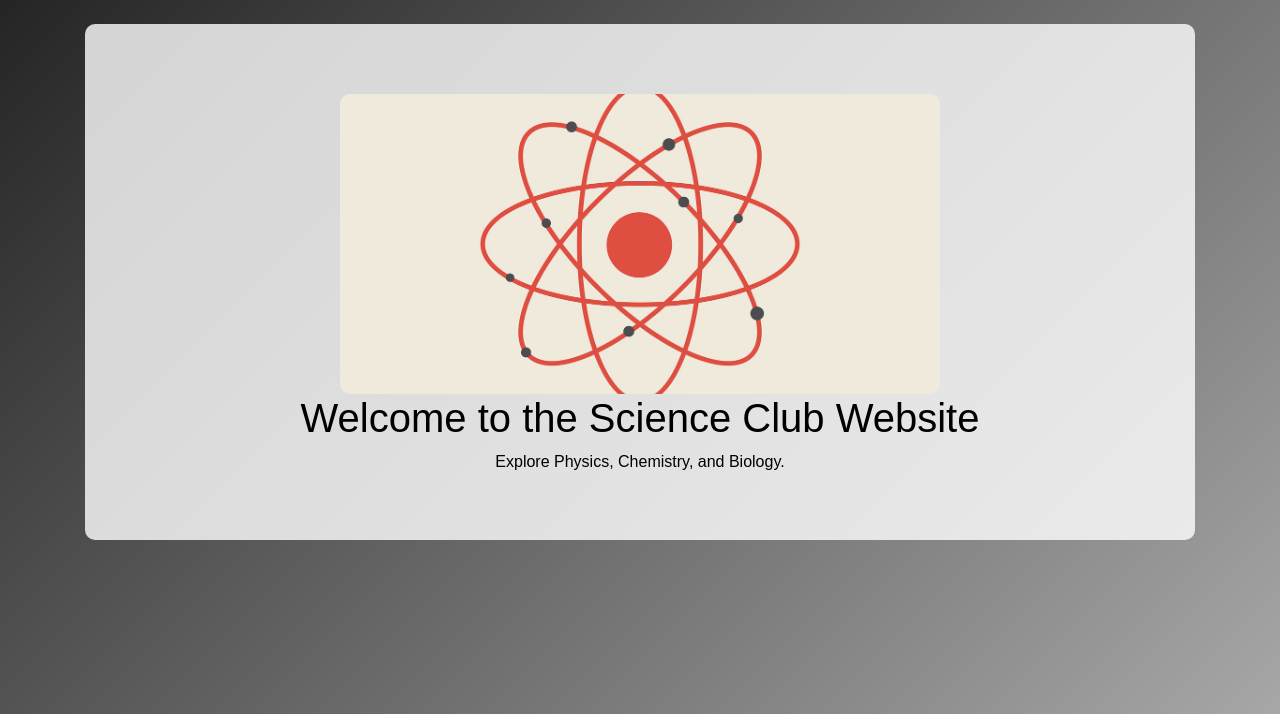
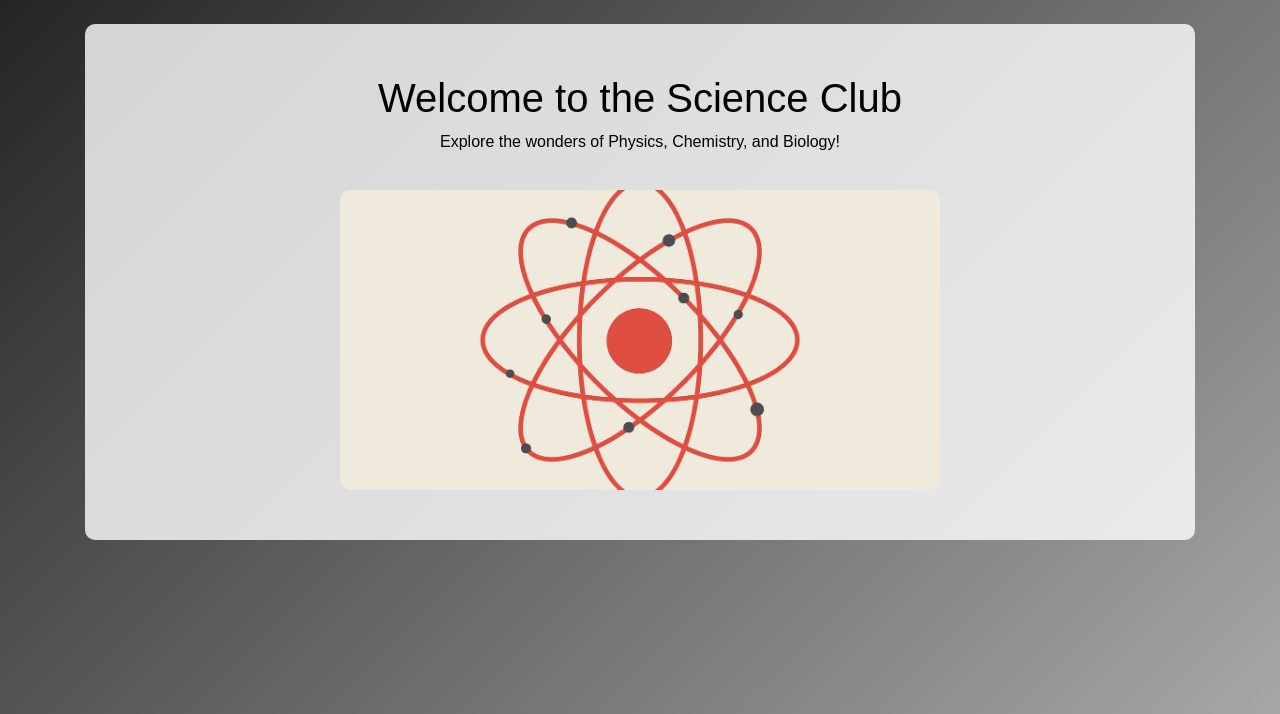
Before and after one commit to PWesely4/CSCS_Flask_Site1, a Python web app: template templates/index.html in a window 1280 px wide. Shown: the part 56-770 px from the top of the page. Run offline with Jinja, Linux system fonts and the light colour scheme; the template is opened without the code that fills it, so the values that code supplies are empty.

Commit message:
Update index.html

```diff
--- a/templates/index.html
+++ b/templates/index.html
@@ -1,9 +1,11 @@
 {% extends "base.html" %}
-{% block title %}Home - Science Club{% endblock %}
+
+{% block title %}Welcome to the Science Club{% endblock %}
+
 {% block content %}
 <div class="jumbotron">
-    <img src="{{ url_for('static', filename='images/science_bg.jpg') }}" alt="Science Club">
-    <h1>Welcome to the Science Club Website</h1>
-    <p>Explore Physics, Chemistry, and Biology.</p>
+    <h1>Welcome to the Science Club</h1>
+    <p>Explore the wonders of Physics, Chemistry, and Biology!</p>
+    <img src="{{ url_for('static', filename='images/science_bg.jpg') }}" alt="Science">
 </div>
 {% endblock %}
```
